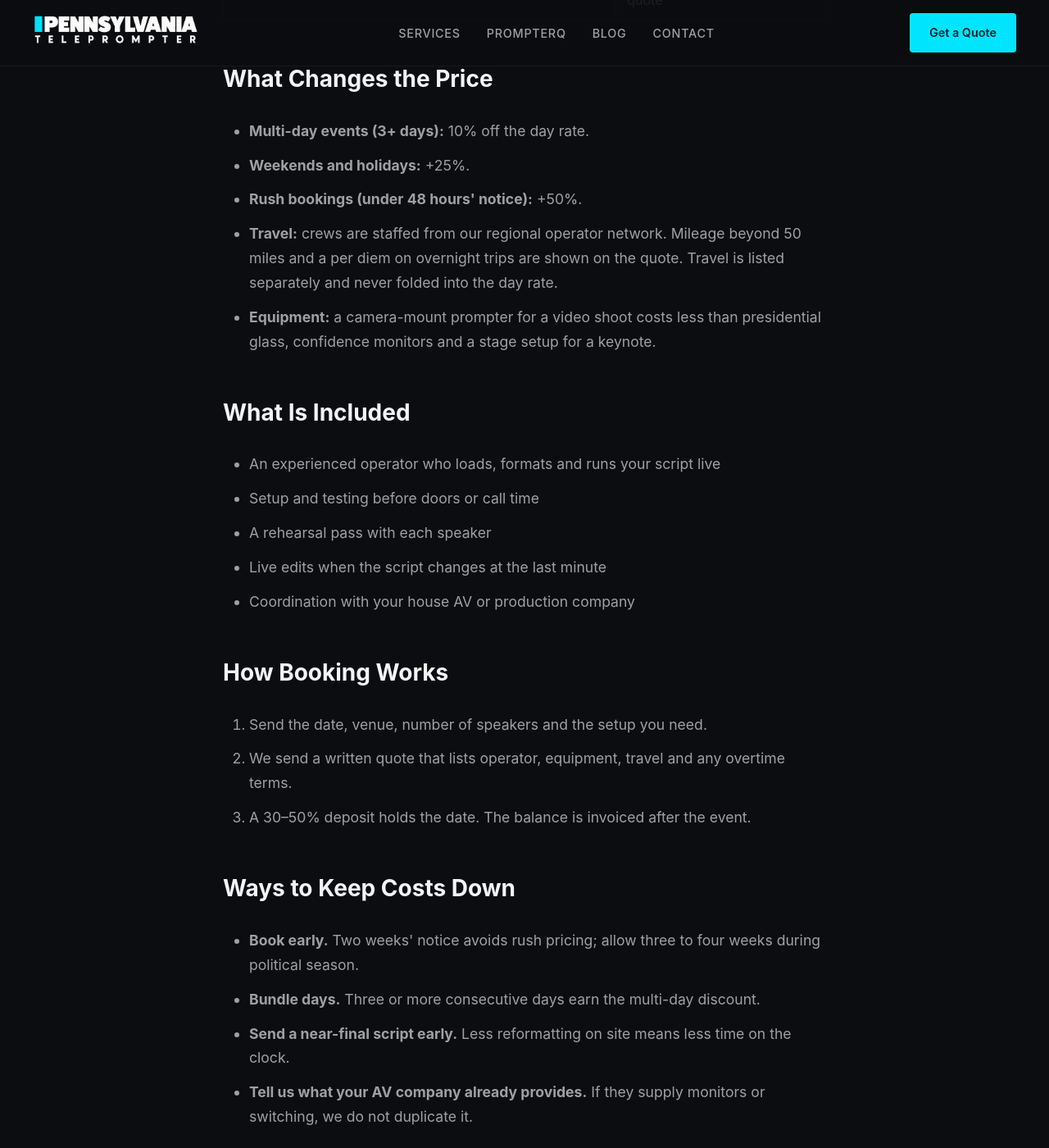
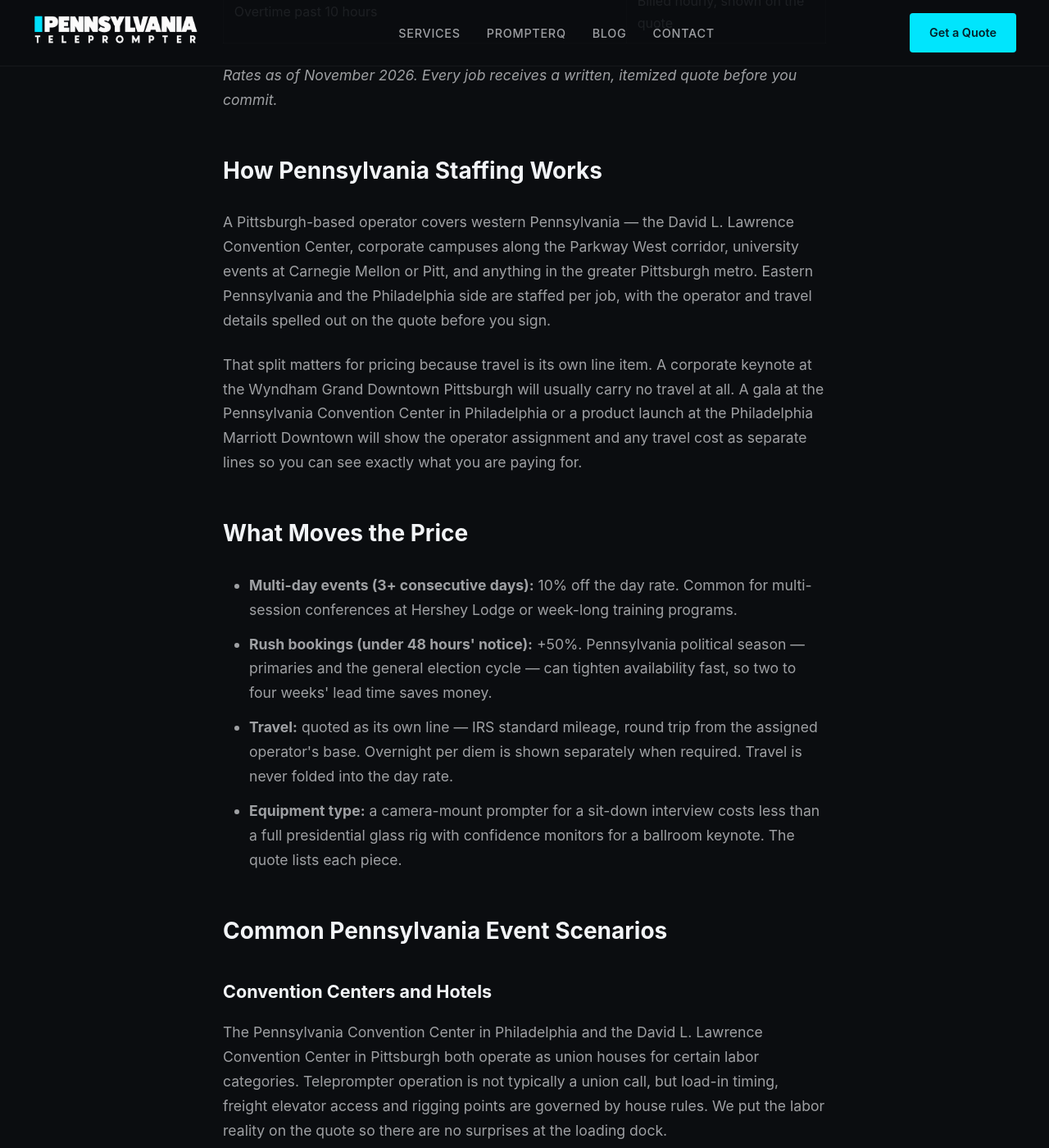
Before and after one commit to jasproj/pennsylvaniateleprompter, a Jekyll site: the page blog/teleprompter-cost-pennsylvania.html, which Jekyll copies as it is, in a window 1280 px wide and 1400 px high, scrolled down 1142 px. Shown: the whole window at 82% size. Built offline with Jekyll 4.4.1, drawn with Linux system fonts in a browser that asks for light colours; some of the changed text lies outside the part shown.

Commit message:
seo: rewrite teleprompter-cost-pennsylvania as local money page (#42)
* pricing: correct deposit, travel and surcharge terms to current policy

Co-Authored-By: Claude Opus 4.6 <noreply@anthropic.com>

* seo: rewrite teleprompter-cost-pennsylvania.html as genuine local money page

Co-Authored-By: Claude Opus 4.6 <noreply@anthropic.com>

---------

Co-authored-by: Claude Opus 4.6 <noreply@anthropic.com>

```diff
--- a/blog/teleprompter-cost-pennsylvania.html
+++ b/blog/teleprompter-cost-pennsylvania.html
@@ -27,8 +27,8 @@
     {
         "@context": "https://schema.org",
         "@type": "Article",
-        "headline": "How Much Does a Teleprompter Cost in Pennsylvania? 2026 Rates",
-        "description": "Teleprompter operator rates in Pennsylvania for 2026: half day, full day, presidential glass, overtime, travel, and what moves the price. Itemized quotes before you book.",
+        "headline": "Teleprompter Cost in Pennsylvania — 2026 Pricing & What to Expect",
+        "description": "What teleprompter services actually cost in Pennsylvania for 2026. Operator rates for Pittsburgh, Philadelphia, Harrisburg and statewide events, with travel, equipment and overtime broken out on the quote.",
         "author": {
             "@type": "Organization",
             "name": "Pennsylvania Teleprompter"
@@ -257,13 +257,13 @@ hr{border-color:rgba(255,255,255,.08)}
     <article>
         <header class="article-header">
             <div class="category">Pricing</div>
-            <h1>How Much Does a Teleprompter Cost in Pennsylvania? 2026 Rates</h1>
-            <div class="meta">5 min read • Updated October 2026</div>
+            <h1>Teleprompter Cost in Pennsylvania — 2026 Pricing &amp; What to Expect</h1>
+            <div class="meta">6 min read • Updated November 2026</div>
         </header>
         <div class="article-content">
-<p>Most clients ask the same first question: what will a teleprompter cost for my event? Below are the ranges we actually quote in Pennsylvania, what moves the price up or down, and what is included. Every job gets a written quote before you commit, with crew and travel shown as separate lines.</p>
-<p><em>Rates as of October 2026.</em></p>
-<h2>Typical Rates</h2>
+<p>Pennsylvania runs everything from pharma launches in King of Prussia to steelworker retirement dinners in Monroeville, and the teleprompter needs are just as varied. This page lays out the rates we actually quote across the state in 2026, explains the line items you will see, and covers the logistics that are specific to working in PA venues.</p>
+
+<h2>2026 Rate Ranges</h2>
 <table>
 <thead>
 <tr>
@@ -281,47 +281,71 @@ hr{border-color:rgba(255,255,255,.08)}
 <td>$1,200 – $1,500</td>
 </tr>
 <tr>
-<td>Operator plus full equipment package, including presidential glass</td>
+<td>Operator + full equipment package (presidential glass, monitors, stands)</td>
 <td>$1,500 – $2,000 per day</td>
 </tr>
 <tr>
 <td>Overtime past 10 hours</td>
-<td>billed hourly, shown on the quote</td>
+<td>Billed hourly, shown on the quote</td>
 </tr>
 </tbody>
 </table>
-<h2>What Changes the Price</h2>
+<p><em>Rates as of November 2026. Every job receives a written, itemized quote before you commit.</em></p>
+
+<h2>How Pennsylvania Staffing Works</h2>
+<p>A Pittsburgh-based operator covers western Pennsylvania — the David L. Lawrence Convention Center, corporate campuses along the Parkway West corridor, university events at Carnegie Mellon or Pitt, and anything in the greater Pittsburgh metro. Eastern Pennsylvania and the Philadelphia side are staffed per job, with the operator and travel details spelled out on the quote before you sign.</p>
+<p>That split matters for pricing because travel is its own line item. A corporate keynote at the Wyndham Grand Downtown Pittsburgh will usually carry no travel at all. A gala at the Pennsylvania Convention Center in Philadelphia or a product launch at the Philadelphia Marriott Downtown will show the operator assignment and any travel cost as separate lines so you can see exactly what you are paying for.</p>
+
+<h2>What Moves the Price</h2>
 <ul>
-<li><strong>Multi-day events (3+ days):</strong> 10% off the day rate.</li>
-<li><strong>Weekends and holidays:</strong> +25%.</li>
-<li><strong>Rush bookings (under 48 hours' notice):</strong> +50%.</li>
-<li><strong>Travel:</strong> crews are staffed from our regional operator network. Mileage beyond 50 miles and a per diem on overnight trips are shown on the quote. Travel is listed separately and never folded into the day rate.</li>
-<li><strong>Equipment:</strong> a camera-mount prompter for a video shoot costs less than presidential glass, confidence monitors and a stage setup for a keynote.</li>
+<li><strong>Multi-day events (3+ consecutive days):</strong> 10% off the day rate. Common for multi-session conferences at Hershey Lodge or week-long training programs.</li>
+<li><strong>Rush bookings (under 48 hours' notice):</strong> +50%. Pennsylvania political season — primaries and the general election cycle — can tighten availability fast, so two to four weeks' lead time saves money.</li>
+<li><strong>Travel:</strong> quoted as its own line — IRS standard mileage, round trip from the assigned operator's base. Overnight per diem is shown separately when required. Travel is never folded into the day rate.</li>
+<li><strong>Equipment type:</strong> a camera-mount prompter for a sit-down interview costs less than a full presidential glass rig with confidence monitors for a ballroom keynote. The quote lists each piece.</li>
 </ul>
-<h2>What Is Included</h2>
+
+<h2>Common Pennsylvania Event Scenarios</h2>
+<h3>Convention Centers and Hotels</h3>
+<p>The Pennsylvania Convention Center in Philadelphia and the David L. Lawrence Convention Center in Pittsburgh both operate as union houses for certain labor categories. Teleprompter operation is not typically a union call, but load-in timing, freight elevator access and rigging points are governed by house rules. We put the labor reality on the quote so there are no surprises at the loading dock.</p>
+
+<h3>Corporate Campuses and Board Rooms</h3>
+<p>Headquarters along the Route 202 corridor in Chester and Montgomery counties, insurance and finance offices in downtown Harrisburg, and tech campuses in the Strip District all book teleprompter for town halls, earnings calls and internal video shoots. These are usually half-day jobs with a camera-mount rig or a confidence monitor on a lectern — straightforward setups that land in the lower end of the rate table.</p>
+
+<h3>University and Medical Events</h3>
+<p>Commencement season at Penn State, Temple, Drexel or the University of Pittsburgh means multiple speakers, long scripts and ceremonies that run well past the four-hour mark. Medical conferences at venues like the Lancaster Convention Center or hotel ballrooms in the Lehigh Valley often need two-day runs with rehearsal time built in. The multi-day discount applies when you book three or more consecutive days.</p>
+
+<h3>Political and Government</h3>
+<p>Pennsylvania is a presidential swing state, and the demand for presidential-style glass teleprompters spikes every cycle. Rally stages, legislative addresses in Harrisburg and campaign events in Erie or Scranton all require the same thing: a reliable rig and an operator who has done it before. Rush pricing applies when notice is under 48 hours, which happens often in this category.</p>
+
+<h2>What Every Quote Includes</h2>
 <ul>
-<li>An experienced operator who loads, formats and runs your script live</li>
-<li>Setup and testing before doors or call time</li>
+<li>A dedicated operator who loads, formats and scrolls your script in real time</li>
+<li>Setup, alignment and testing completed before doors open or cameras roll</li>
 <li>A rehearsal pass with each speaker</li>
-<li>Live edits when the script changes at the last minute</li>
-<li>Coordination with your house AV or production company</li>
+<li>Live script edits when last-minute changes arrive — and they usually do</li>
+<li>Direct coordination with your AV company or venue technical staff</li>
 </ul>
-<h2>How Booking Works</h2>
+
+<h2>Booking Steps</h2>
 <ol>
-<li>Send the date, venue, number of speakers and the setup you need.</li>
-<li>We send a written quote that lists operator, equipment, travel and any overtime terms.</li>
-<li>A 30–50% deposit holds the date. The balance is invoiced after the event.</li>
+<li>Send the date, venue, number of speakers and the type of setup you need.</li>
+<li>We return a written quote with operator, equipment, travel and overtime terms listed as separate lines.</li>
+<li>A 50% deposit holds the date. The balance is invoiced after the event.</li>
 </ol>
-<h2>Ways to Keep Costs Down</h2>
+
+<h2>Ways to Keep the Number Down</h2>
 <ul>
-<li><strong>Book early.</strong> Two weeks' notice avoids rush pricing; allow three to four weeks during political season.</li>
-<li><strong>Bundle days.</strong> Three or more consecutive days earn the multi-day discount.</li>
-<li><strong>Send a near-final script early.</strong> Less reformatting on site means less time on the clock.</li>
-<li><strong>Tell us what your AV company already provides.</strong> If they supply monitors or switching, we do not duplicate it.</li>
+<li><strong>Book early.</strong> Two weeks' notice avoids the rush surcharge. During election season, three to four weeks is safer.</li>
+<li><strong>Bundle consecutive days.</strong> Three or more days in a row earn the multi-day discount — useful for multi-session conferences at Hershey, Seven Springs or any PA resort venue.</li>
+<li><strong>Send a near-final script ahead of time.</strong> Less reformatting on site means less time on the clock.</li>
+<li><strong>Tell us what your AV vendor already supplies.</strong> If they have monitors or video switching covered, we do not duplicate the gear.</li>
 </ul>
-<h2>Get an Exact Number</h2>
-<p>We cover Philadelphia, Pittsburgh, Harrisburg, Allentown and the rest of Pennsylvania. Ranges only go so far. Send us your event details and we will come back with an itemized quote, usually the same day.</p>
-            <p><a href="/#contact" class="cta-button">Get an Itemized Quote</a></p>
+
+<div class="cta-box">
+<h3>Get a Pennsylvania Quote</h3>
+<p>Every event is different. Send us the details and we will come back with an itemized quote — usually the same business day.</p>
+<a href="/#contact" class="cta-button">Request a Quote</a>
+</div>
         </div>
     </article>
 
```
Also changed, not shown: other parts of blog/teleprompter-cost-pennsylvania.html (+4 -4 lines).
